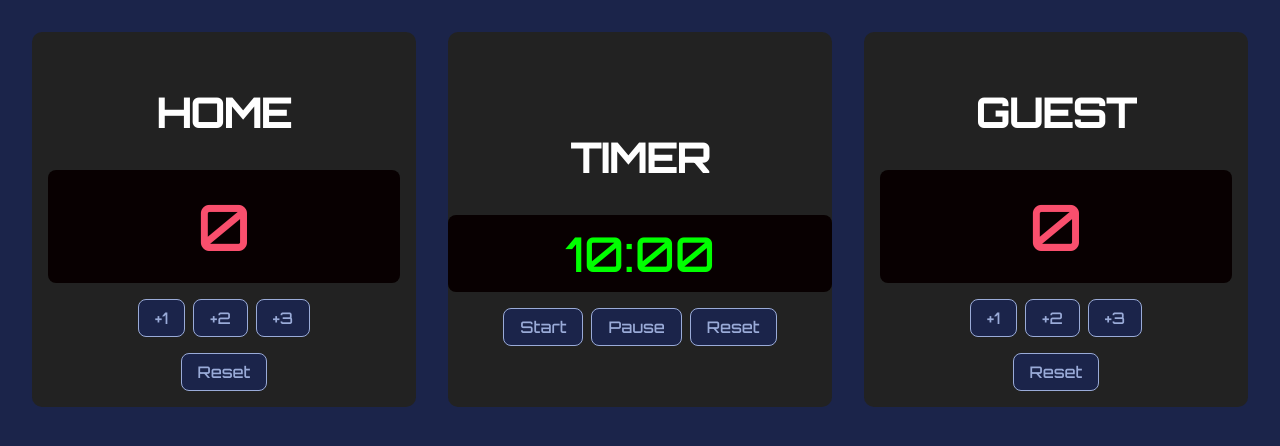
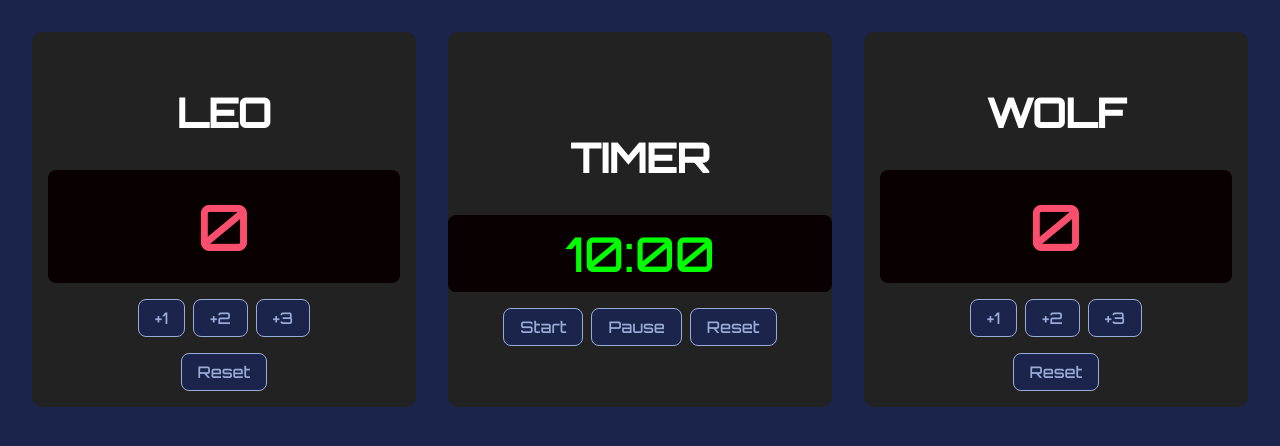
Before and after one commit to Gops229/scoreboard, a plain HTML site: page index.html in a window 1280 px wide. Drawn offline with Linux system fonts and the light colour scheme.

Commit message:
updated team names

```diff
--- a/index.html
+++ b/index.html
@@ -9,7 +9,7 @@
   <body>
     <div class="container">
       <div class="box">
-        <h3>HOME</h3>
+        <h3>LEO</h3>
         <p class="score" id="home-score">0</p>
         <div class="incrementers">
           <button class="btn" id="add-one-home" onclick="addOneHome()">
@@ -36,7 +36,7 @@
       </div>
 
       <div class="box">
-        <h3>GUEST</h3>
+        <h3>WOLF</h3>
         <p class="score" id="guest-score">0</p>
         <div class="incrementers">
           <button class="btn" id="add-one-guest" onclick="addOneGuest()">
```
